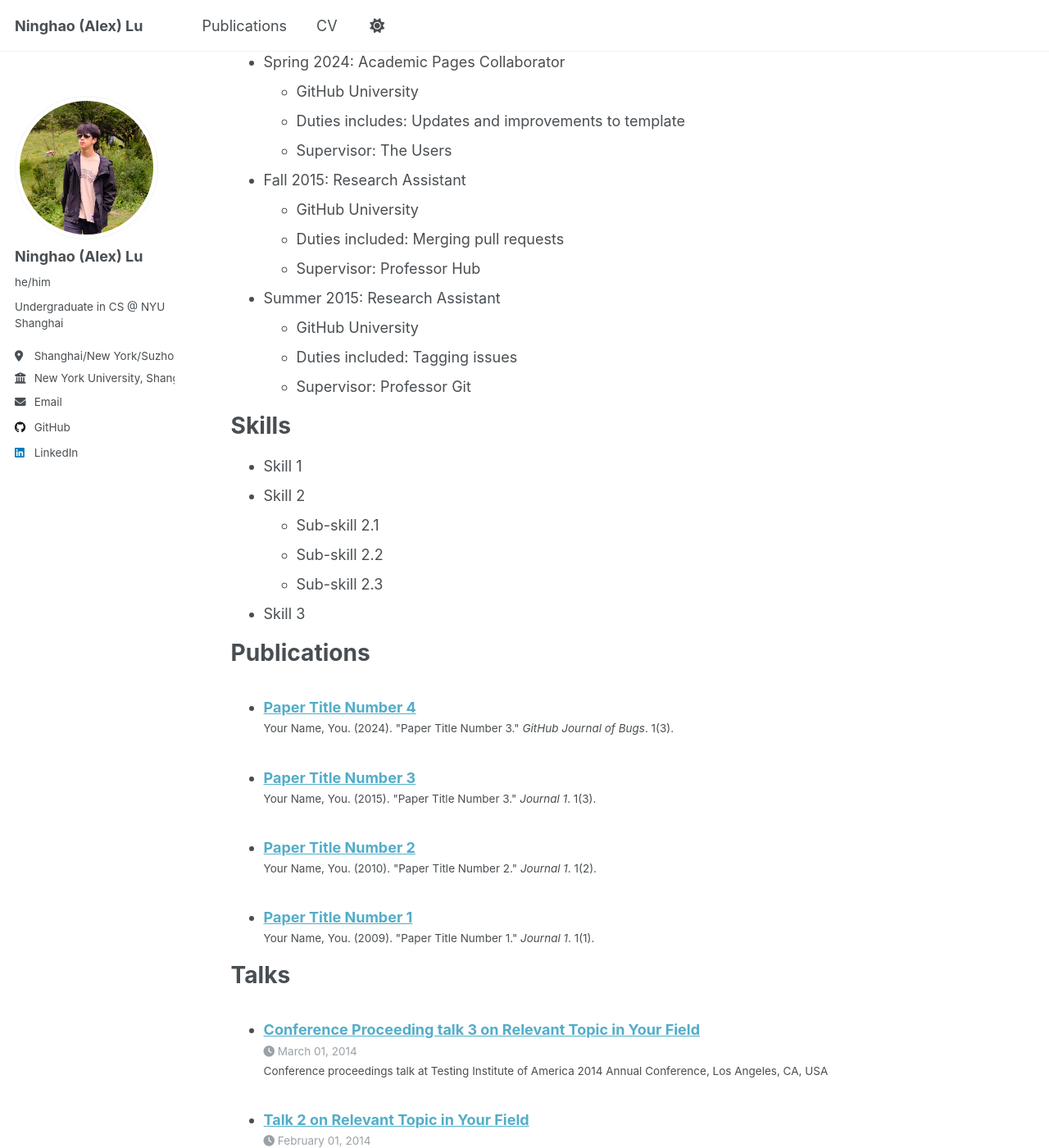
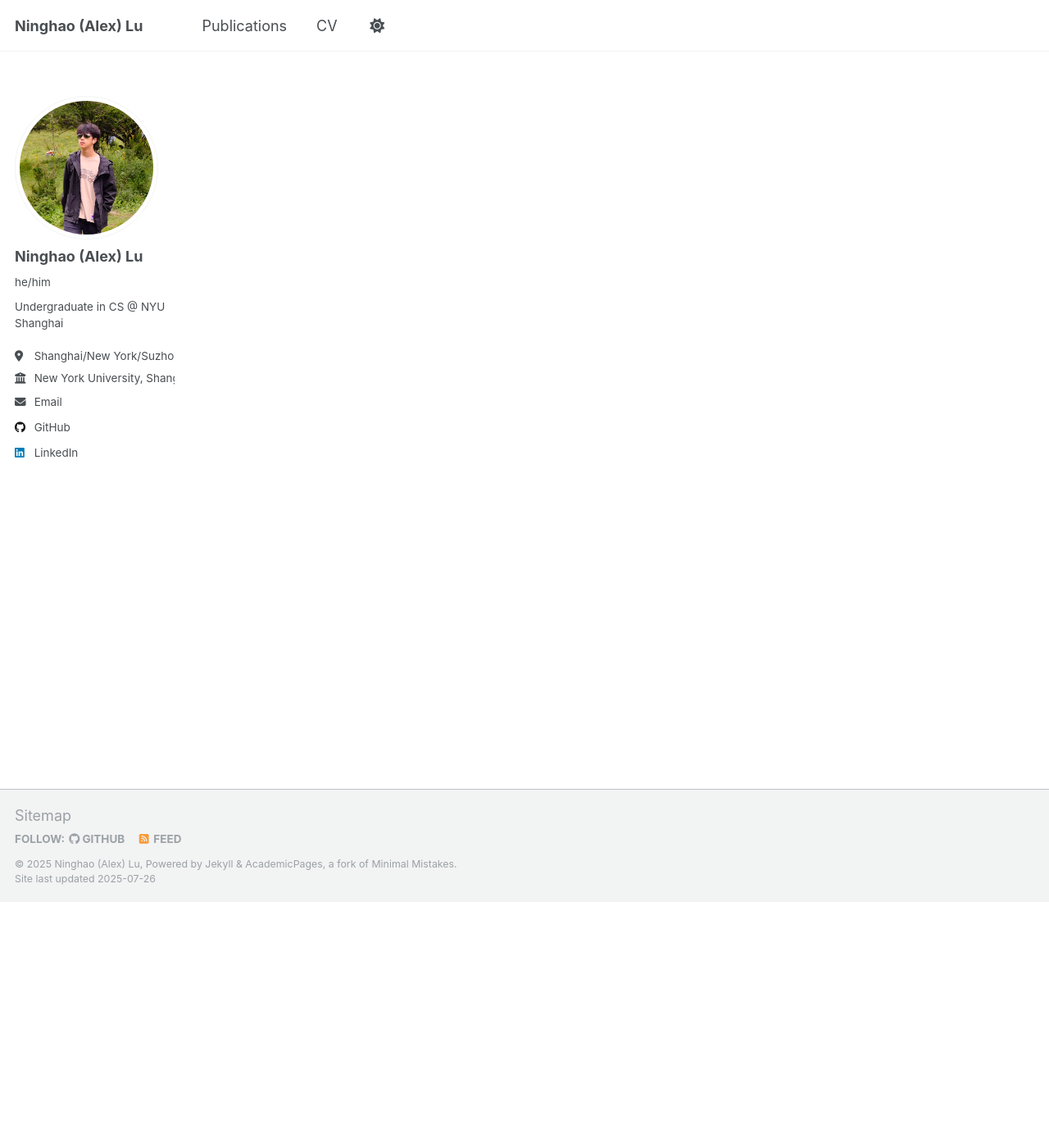
Before and after one commit to ninghaolu/ninghaolu.github.io, a Jekyll site: the page built from _pages/cv.md, in a window 1280 px wide and 1400 px high, scrolled down 300 px. Shown: the whole window at 82% size. Built offline with Jekyll 4.4.1, drawn with Linux system fonts in a browser that asks for light colours; some of the changed text lies outside the part shown.

Commit message:
minor update

```diff
--- a/_pages/cv.md
+++ b/_pages/cv.md
@@ -7,58 +7,4 @@ redirect_from:
   - /resume
 ---
 
-{% include base_path %}
-
-Education
-======
-* Ph.D in Version Control Theory, GitHub University, 2018 (expected)
-* M.S. in Jekyll, GitHub University, 2014
-* B.S. in GitHub, GitHub University, 2012
-
-Work experience
-======
-* Spring 2024: Academic Pages Collaborator
-  * GitHub University
-  * Duties includes: Updates and improvements to template
-  * Supervisor: The Users
-
-* Fall 2015: Research Assistant
-  * GitHub University
-  * Duties included: Merging pull requests
-  * Supervisor: Professor Hub
-
-* Summer 2015: Research Assistant
-  * GitHub University
-  * Duties included: Tagging issues
-  * Supervisor: Professor Git
-
-Skills
-======
-* Skill 1
-* Skill 2
-  * Sub-skill 2.1
-  * Sub-skill 2.2
-  * Sub-skill 2.3
-* Skill 3
-
-Publications
-======
-  <ul>{% for post in site.publications reversed %}
-    {% include archive-single-cv.html %}
-  {% endfor %}</ul>
-
-Talks
-======
-  <ul>{% for post in site.talks reversed %}
-    {% include archive-single-talk-cv.html  %}
-  {% endfor %}</ul>
-
-Teaching
-======
-  <ul>{% for post in site.teaching reversed %}
-    {% include archive-single-cv.html %}
-  {% endfor %}</ul>
-
-Service and leadership
-======
-* Currently signed in to 43 different slack teams
+TO BE CONTINUED
--- a/_publications/2009-10-01-paper-title-number-1.md
+++ /dev/null
@@ -1,14 +0,0 @@
----
-title: "Paper Title Number 1"
-collection: publications
-category: manuscripts
-permalink: /publication/2009-10-01-paper-title-number-1
-excerpt: 'This paper is about the number 1. The number 2 is left for future work.'
-date: 2009-10-01
-venue: 'Journal 1'
-slidesurl: 'http://academicpages.github.io/files/slides1.pdf'
-paperurl: 'http://academicpages.github.io/files/paper1.pdf'
-bibtexurl: 'http://academicpages.github.io/files/bibtex1.bib'
-citation: 'Your Name, You. (2009). &quot;Paper Title Number 1.&quot; <i>Journal 1</i>. 1(1).'
----
-The contents above will be part of a list of publications, if the user clicks the link for the publication than the contents of section will be rendered as a full page, allowing you to provide more information about the paper for the reader. When publications are displayed as a single page, the contents of the above "citation" field will automatically be included below this section in a smaller font.
--- a/_publications/2010-10-01-paper-title-number-2.md
+++ /dev/null
@@ -1,14 +0,0 @@
----
-title: "Paper Title Number 2"
-collection: publications
-category: manuscripts
-permalink: /publication/2010-10-01-paper-title-number-2
-excerpt: 'This paper is about the number 2. The number 3 is left for future work.'
-date: 2010-10-01
-venue: 'Journal 1'
-slidesurl: 'http://academicpages.github.io/files/slides2.pdf'
-paperurl: 'http://academicpages.github.io/files/paper2.pdf'
-citation: 'Your Name, You. (2010). &quot;Paper Title Number 2.&quot; <i>Journal 1</i>. 1(2).'
----
-
-The contents above will be part of a list of publications, if the user clicks the link for the publication than the contents of section will be rendered as a full page, allowing you to provide more information about the paper for the reader. When publications are displayed as a single page, the contents of the above "citation" field will automatically be included below this section in a smaller font.
--- a/_publications/2015-10-01-paper-title-number-3.md
+++ /dev/null
@@ -1,14 +0,0 @@
----
-title: "Paper Title Number 3"
-collection: publications
-category: manuscripts
-permalink: /publication/2015-10-01-paper-title-number-3
-excerpt: 'This paper is about the number 3. The number 4 is left for future work.'
-date: 2015-10-01
-venue: 'Journal 1'
-slidesurl: 'http://academicpages.github.io/files/slides3.pdf'
-paperurl: 'http://academicpages.github.io/files/paper3.pdf'
-citation: 'Your Name, You. (2015). &quot;Paper Title Number 3.&quot; <i>Journal 1</i>. 1(3).'
----
-
-The contents above will be part of a list of publications, if the user clicks the link for the publication than the contents of section will be rendered as a full page, allowing you to provide more information about the paper for the reader. When publications are displayed as a single page, the contents of the above "citation" field will automatically be included below this section in a smaller font.
--- a/_publications/2024-02-17-paper-title-number-4.md
+++ /dev/null
@@ -1,13 +0,0 @@
----
-title: "Paper Title Number 4"
-collection: publications
-category: conferences
-permalink: /publication/2024-02-17-paper-title-number-4
-excerpt: 'This paper is about fixing template issue #693.'
-date: 2024-02-17
-venue: 'GitHub Journal of Bugs'
-paperurl: 'http://academicpages.github.io/files/paper3.pdf'
-citation: 'Your Name, You. (2024). &quot;Paper Title Number 3.&quot; <i>GitHub Journal of Bugs</i>. 1(3).'
----
-
-The contents above will be part of a list of publications, if the user clicks the link for the publication than the contents of section will be rendered as a full page, allowing you to provide more information about the paper for the reader. When publications are displayed as a single page, the contents of the above "citation" field will automatically be included below this section in a smaller font.
```
Also changed, not shown: _pages/about.md (+6 -2 lines).
